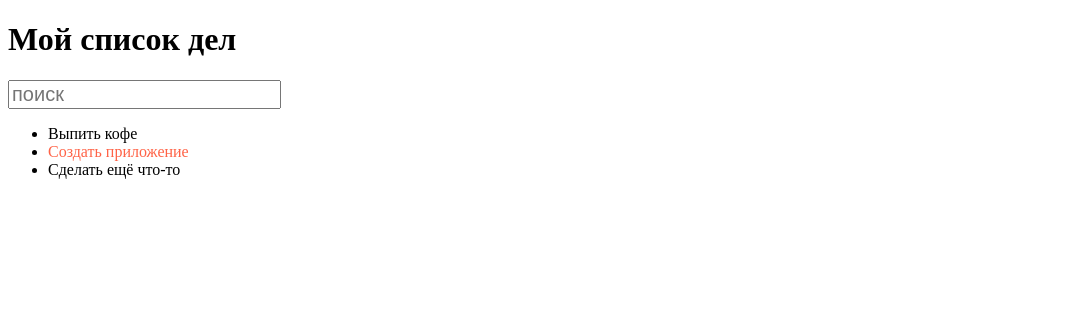
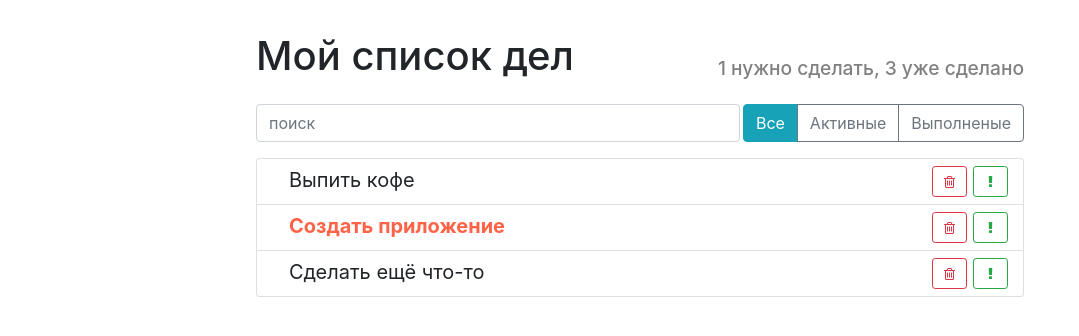
Before and after one commit to Darwin1209/Todo-List, a React (Create React App) app: page / in a window 1280 px wide. Shown: the top 336 px of the page, without its empty margins (0-1079 px from the left). Built offline with nearby package versions, Linux system fonts and the light colour scheme.

Commit message:
Добавили стили для проекта

```diff
--- a/public/index.html
+++ b/public/index.html
@@ -4,6 +4,8 @@
     <meta charset="utf-8" />
     <link rel="icon" href="%PUBLIC_URL%/favicon.ico" />
     <meta name="viewport" content="width=device-width, initial-scale=1" />
+    <link rel="stylesheet" href="https://stackpath.bootstrapcdn.com/bootstrap/4.3.1/css/bootstrap.min.css">
+    <link rel="stylesheet" href="https://stackpath.bootstrapcdn.com/font-awesome/4.7.0/css/font-awesome.min.css">
     <title>TodoApp</title>
   </head>
   <body>
--- /dev/null
+++ b/src/components/App.css
@@ -0,0 +1,9 @@
+
+.todo-app {
+    margin: 2rem auto 0 auto;
+    max-width: 60%;
+  }
+
+  .top-panel {
+    margin: 1rem 0;
+  }
--- a/src/components/App.js
+++ b/src/components/App.js
@@ -2,6 +2,8 @@ import React from 'react';
 import AppHeader from './AppHeader';
 import Search from './Search';
 import TodoList from './TodoList';
+import ItemStatusFilter from './ItemStatusFilter';
+import './App.css'
 
 const App = () => {
 
@@ -12,10 +14,14 @@ const App = () => {
     ];
 
     return (
-        <div>
-            <AppHeader/>
-            <Search />
-            <TodoList  todo={todoData} />
+        <div className="todo-app">
+            <AppHeader toDo={1} done={3} />
+            <div className="top-panel d-flex">
+                <Search />
+                <ItemStatusFilter />
+            </div>
+
+            <TodoList todo={todoData} />
         </div>
     );
 };
--- /dev/null
+++ b/src/components/AppHeader.css
@@ -0,0 +1,12 @@
+ .app-header {
+    align-items: flex-end;
+  }
+
+  .app-header h1 {
+    flex-grow: 1;
+  }
+
+  .app-header h2 {
+    font-size: 1.2rem;
+    color: grey;
+  }
--- a/src/components/AppHeader.js
+++ b/src/components/AppHeader.js
@@ -1,8 +1,13 @@
 import React from 'react';
+import './AppHeader.css'
 
-const AppHeader = () => {
+
+const AppHeader = ({toDo, done}) => {
     return (
-        <h1>Мой список дел</h1>
+        <div className="app-header d-flex">
+            <h1>Мой список дел</h1>
+            <h2>{toDo} нужно сделать, {done} уже сделано</h2>
+        </div>
     );
 };
 
--- /dev/null
+++ b/src/components/ItemStatusFilter.js
@@ -0,0 +1,16 @@
+import React from 'react';
+
+const ItemStatusFilter = () => {
+    return (
+        <div className="btn-group">
+            <button type="button"
+                    className="btn btn-info">Все</button>
+            <button type="button"
+                    className="btn btn-outline-secondary">Активные</button>
+            <button type="button"
+                    className="btn btn-outline-secondary">Выполненые</button>
+        </div>
+    );
+};
+
+export default ItemStatusFilter;
--- /dev/null
+++ b/src/components/Search.css
@@ -0,0 +1,5 @@
+.search-input {
+    width: auto;
+    flex-grow: 1;
+    margin-right: 3px;
+}
--- a/src/components/Search.js
+++ b/src/components/Search.js
@@ -1,13 +1,11 @@
 import React from 'react';
+import './Search.css';
 
 const Search = () => {
-    const searchStyle = {
-        fontSize: '20px',
-        color: 'blue',
-    }
-
     return (
-        <input style={searchStyle} placeholder="поиск"/>
+        <input type="text"
+                className="form-control search-input"
+                placeholder="поиск"/>
     );
 };
 
--- /dev/null
+++ b/src/components/TodoList.css
@@ -0,0 +1,3 @@
+.todo-list .list-group-item {
+    padding: .25rem .75rem;
+}
--- a/src/components/TodoList.js
+++ b/src/components/TodoList.js
@@ -1,19 +1,22 @@
 import React from 'react';
 import TodoListItem from './TodoListItem'
-
+import './TodoList.css';
 
 const TodoList = ({todo}) => {
 
     const elements = todo.map((item) => {
+
+        const { id , ...itemProps } = item;
+
         return (
-            <li key={item.id}>
-                <TodoListItem {...item} />
+            <li key={id} className="list-group-item">
+                <TodoListItem {...itemProps} />
             </li>
         );
     })
 
     return (
-        <ul>
+        <ul className="list-group todo-list">
             {elements}
         </ul>
     );
--- /dev/null
+++ b/src/components/TodoListItem.css
@@ -0,0 +1,24 @@
+.todo-list-item {
+    font-size: 1.25rem;
+  }
+
+  .todo-list-item button {
+    width: 35px;
+    margin: 3px;
+  }
+
+  .todo-list-item-label {
+    margin-left: 1.25rem;
+    line-height: 35px;
+    cursor: pointer;
+    user-select: none;
+  }
+
+  .todo-list-item.done .todo-list-item-label {
+    text-decoration: line-through;
+  }
+
+  .todo-list-item.important .todo-list-item-label {
+    font-weight: bold;
+    color: steelblue;
+  }
--- a/src/components/TodoListItem.js
+++ b/src/components/TodoListItem.js
@@ -1,13 +1,31 @@
 import React from 'react';
+import './TodoListItem.css'
 
 const TodoListItem = ({label, important = false}) => {
 
     const liStyle = {
         color: important ? "tomato" : "blac",
+        fontWeight: important ? 'bold' : 'normal'
     }
 
     return (
-        <span style={liStyle}>{label}</span>
+        <div className="todo-list-item">
+            <span
+                className="todo-list-item-label"
+                style={liStyle}>
+                {label}
+            </span>
+
+            <button type="button"
+                className="btn btn-outline-success btn-sm float-right">
+                <i className="fa fa-exclamation" />
+            </button>
+
+            <button type="button"
+                className="btn btn-outline-danger btn-sm float-right">
+                <i className="fa fa-trash-o" />
+            </button>
+        </div>
     );
 };
 
```
